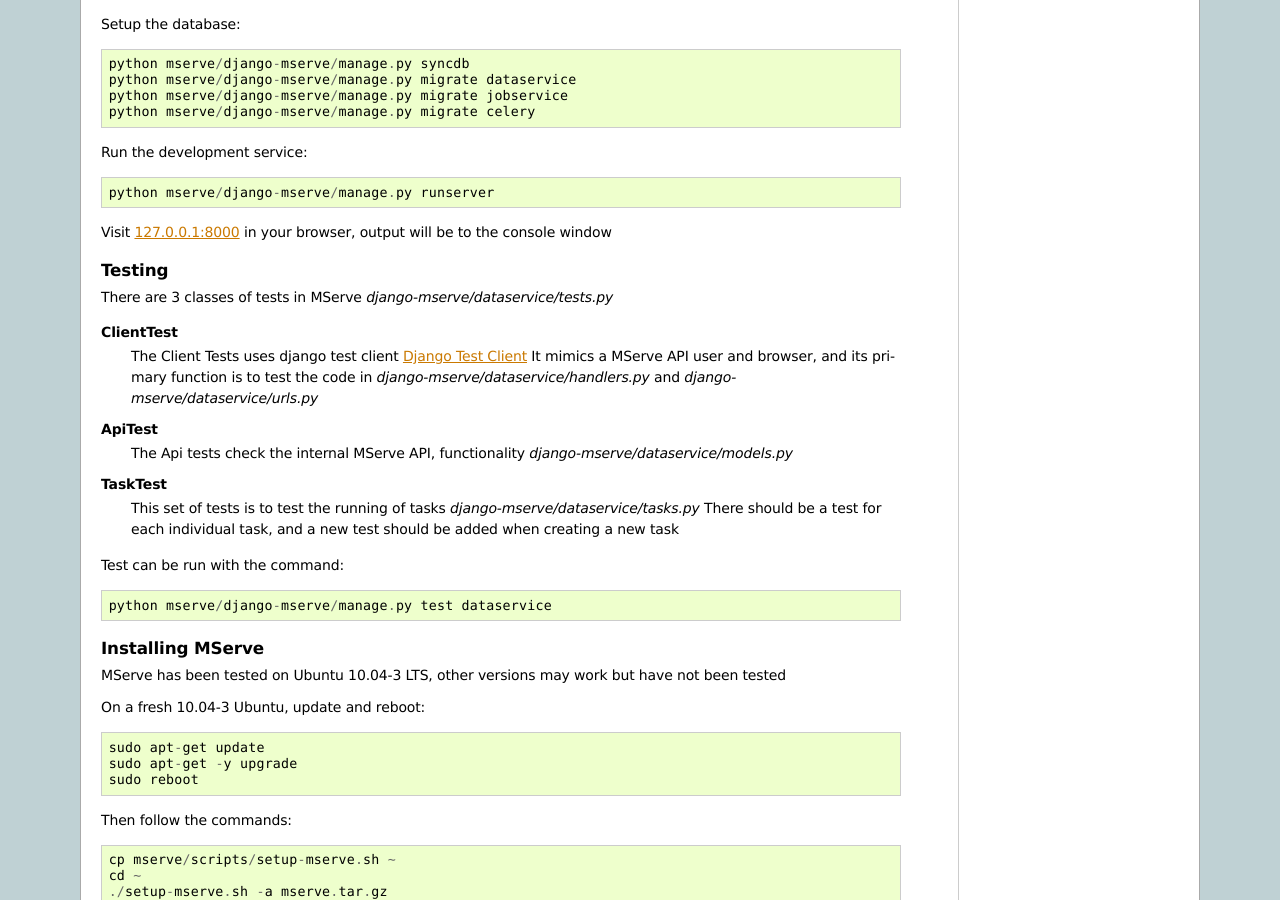
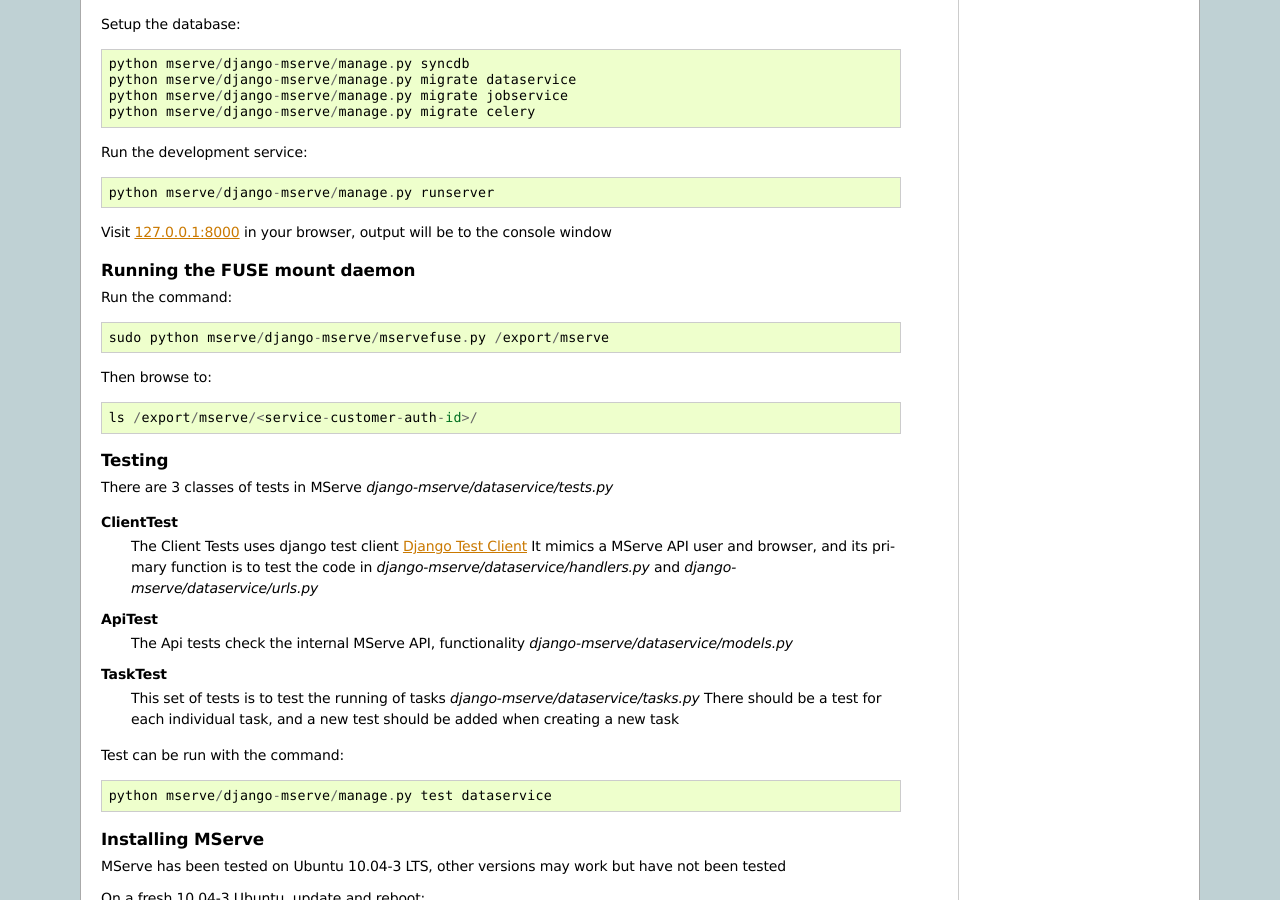
Before and after one commit to mmcardle/MServe, a Sphinx documentation site: the page built from docs/developing.rst, in a window 1280 px wide and 900 px high, scrolled down 6300 px. Built offline with Sphinx 7.4.7, drawn with Linux system fonts in a browser that asks for light colours; some of the changed text lies outside the part shown.

Commit message:
document mservefuse mount

```diff
--- a/docs/developing.rst
+++ b/docs/developing.rst
@@ -274,6 +274,17 @@
 Visit `127.0.0.1:8000 <http://127.0.0.1:8000>`_ in your browser, output will be to the console window
 
 
+Running the FUSE mount daemon
+-----------------------------
+
+Run the command::
+
+  sudo python mserve/django-mserve/mservefuse.py /export/mserve
+
+Then browse to::
+
+  ls /export/mserve/<service-customer-auth-id>/
+
 Testing
 ------------------
 
```
